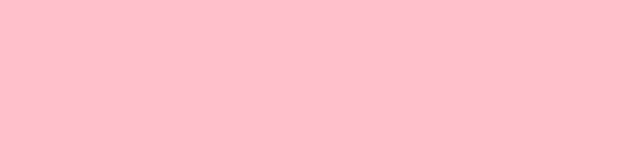
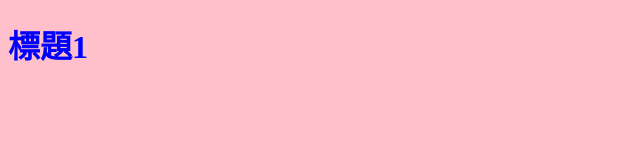
Before and after one commit to funnymapee/test1, a plain HTML site: page index.html in a window 1280 px wide. Shown: the whole page, without its empty margins (0-640 px from the left). Drawn offline with Linux system fonts and the light colour scheme.

Commit message:
插入標題

```diff
--- a/css.css
+++ b/css.css
@@ -1,3 +1,7 @@
 body {
     background:pink;
 }
+
+h1{
+    color: blue;
+}
--- a/index.html
+++ b/index.html
@@ -7,5 +7,7 @@
     <title>Document</title>
     <link rel="stylesheet" href="./css.css" />
   </head>
-  <body></body>
+  <body>
+    <h1>標題1</h1>
+  </body>
 </html>
```
